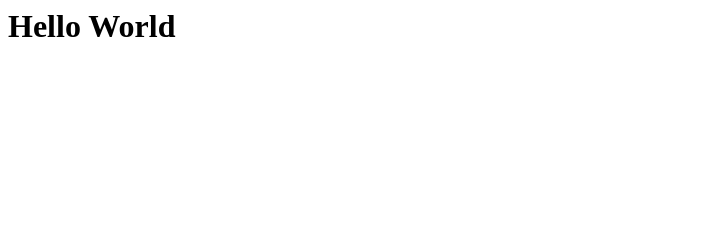
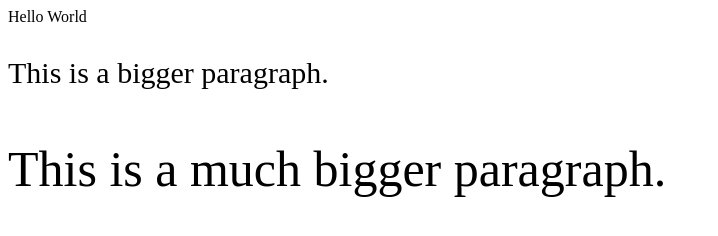
Before and after one commit to Jocelynnn11/Jocelynnn11.github.io, a plain HTML site: page index.html in a window 1280 px wide. Shown: the whole page, without its empty margins (0-718 px from the left). Drawn offline with Linux system fonts and the light colour scheme.

Commit message:
Update index.html

```diff
--- a/index.html
+++ b/index.html
@@ -1 +1,19 @@
-<h1>Hello World</h1>
+<html>
+<head>
+<style>
+p.ex1 {
+  font-size: 30px;
+}
+p.ex2 {
+  font-size: 50px;
+}
+</style>
+</head>
+<body>
+
+<p>Hello World</p>
+<p class="ex1">This is a bigger paragraph.</p>
+<p class="ex2">This is a much bigger paragraph.</p>
+
+</body>
+</html>
```
